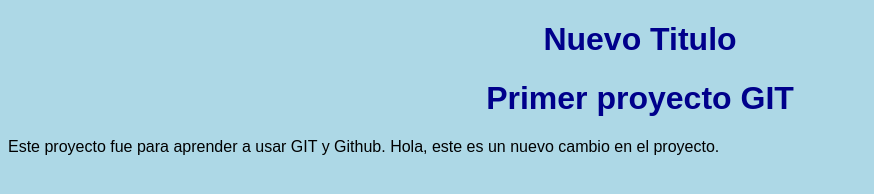
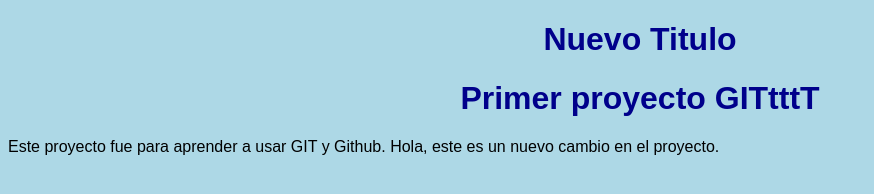
Before and after one commit to Nico123421/tp-git-rivero, a plain HTML site: page index.html in a window 1280 px wide. Shown: the whole page, without its empty margins (0-874 px from the left). Drawn offline with Linux system fonts and the light colour scheme.

Commit message:
Corrijo error en el titulo

```diff
--- a/index.html
+++ b/index.html
@@ -5,7 +5,7 @@
         <h1>Nuevo Titulo</h1>
     </head>
     <body>
-        <h1>Primer proyecto GIT</h1>
+        <h1>Primer proyecto GITtttT</h1>
         Este proyecto fue para aprender a usar GIT y Github.
         Hola, este es un nuevo cambio en el proyecto.
     </body>
```
